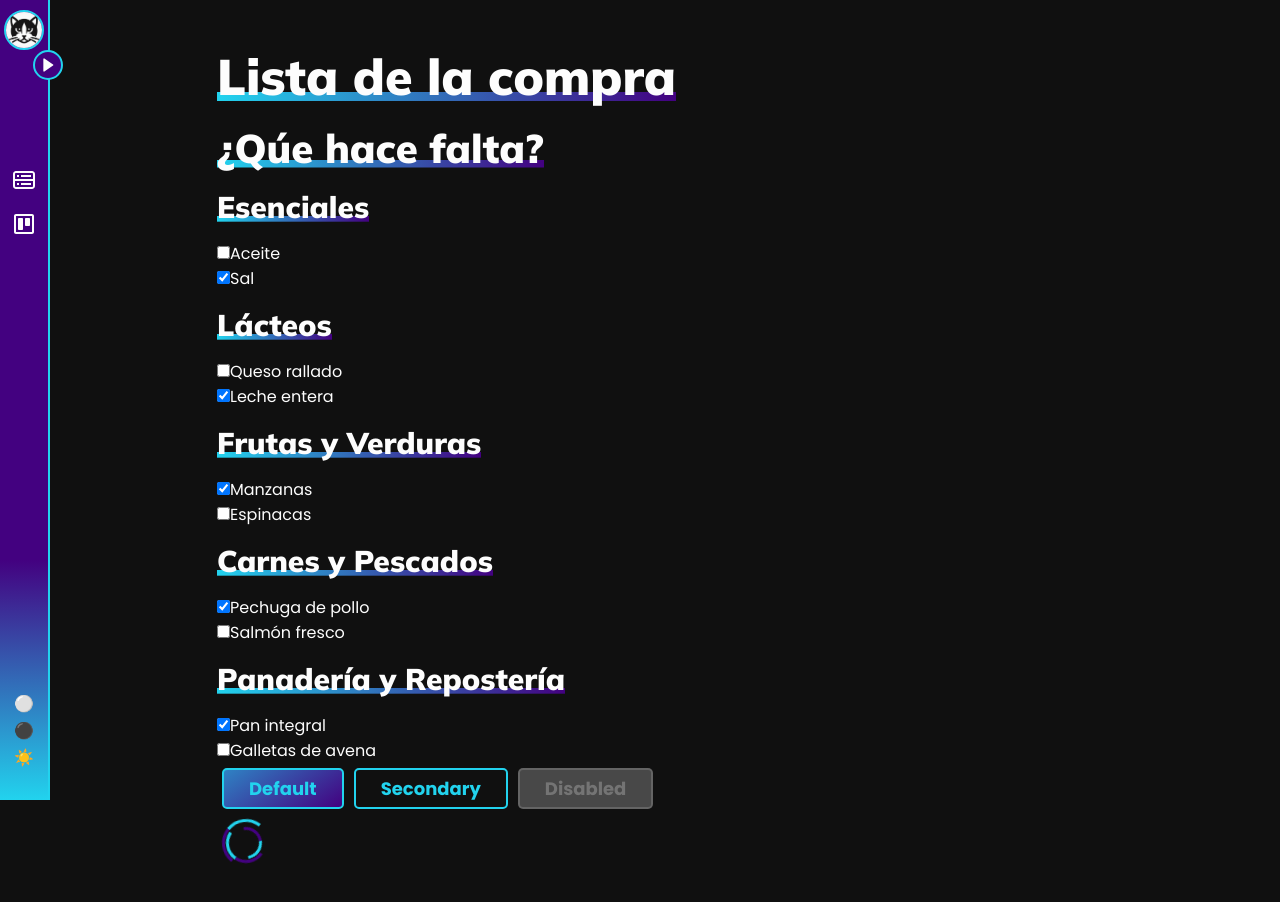
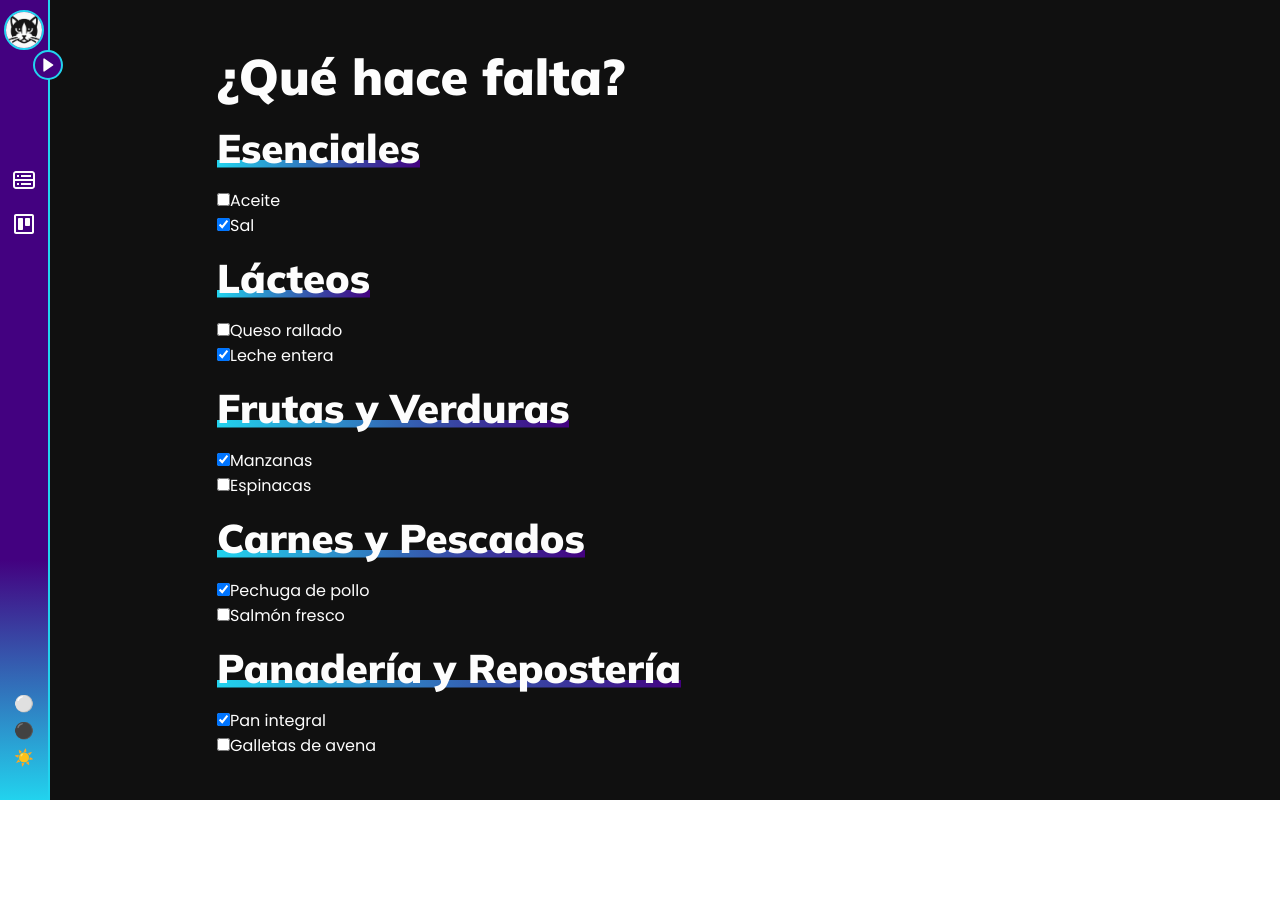
Before and after one commit to irenealcaine/lista-de-la-compra, a React (Create React App) app: page / in a window 1280 px wide. Shown: the top 902 px of the page. After the commit the page ends 800 px from the top, so only its background shows below. Built offline with nearby package versions, Linux system fonts and the light colour scheme; some icons are missing.

Commit message:
minor fixes

```diff
--- a/src/App.scss
+++ b/src/App.scss
@@ -27,6 +27,15 @@ h4 {
   position: relative;
   width: fit-content;
 
+}
+
+h1 {
+  font-size: 50px;
+}
+
+h2 {
+  font-size: 40px;
+
   background: linear-gradient(to right, $main, $dark-main);
   background-size: 100% 15%;
   background-position: 0% 87%;
@@ -38,14 +47,6 @@ h4 {
   }
 }
 
-h1 {
-  font-size: 50px;
-}
-
-h2 {
-  font-size: 40px;
-}
-
 h3 {
   font-size: 30px;
 }
@@ -54,6 +55,7 @@ h3 {
   p {
     font-size: 14px;
   }
+
   h1,
   h2,
   h3,
--- a/src/Pages/Home/Home.jsx
+++ b/src/Pages/Home/Home.jsx
@@ -1,51 +1,28 @@
-import BlogCard from "../../Components/BlogCard/BlogCard";
-import Button from "../../Components/Button/Button";
 import Checkbox from "../../Components/Checkbox/Checkbox";
-import Loader from "../../Components/Loader/Loader";
-import ProductCard from "../../Components/ProductCard/ProductCard";
-import { posts } from "../../Data/BlogPosts";
 import { products } from "../../Data/Products";
 import "./Home.scss";
 
 const Home = () => {
   return (
     <div className="home">
-      <h1>Lista de la compra</h1>
-      <h2>¿Qúe hace falta?</h2>
+      <h1>¿Qué hace falta?</h1>
+
       {products.map((category) => (
         <div>
-          <h3>{category.title}</h3>
+          <h2>{category.title}</h2>
+
           <ul>
-
-
             {category.items.map((item) => (
               <li>
                 <Checkbox isChecked={item.toBuy} />
                 {item.name}
               </li>
             ))}
+          </ul>
 
-          </ul>
         </div>
-
       ))}
 
-      <div className="buttons-container">
-        <Button value={"Default"} href={"https://google.es"} />
-        <Button
-          value={"Secondary"}
-          href={"https://google.es"}
-          color={"secondary"}
-        />
-        <Button
-          value={"Disabled"}
-          href={"https://google.es"}
-          color={"purple"}
-          disabled={true}
-        />
-      </div>
-
-      <Loader />
     </div>
   );
 };
--- a/src/Pages/Page1/Page1.jsx
+++ b/src/Pages/Page1/Page1.jsx
@@ -1,4 +1,3 @@
-import Checkbox from "../../Components/Checkbox/Checkbox";
 import { products } from "../../Data/Products";
 import "./Page1.scss";
 
@@ -7,10 +6,9 @@ const Page1 = () => {
   return (
     <div className="page1">
       <h1>Lista de la compra</h1>
-      <h2>¿Qué hay que comprar?</h2>
       {products.map((category) => (
         <div>
-          <h3>{category.title}</h3>
+          <h2>{category.title}</h2>
           <ul>
             {category.items.filter(item => item.toBuy).map((item) => (
               <li>
```
